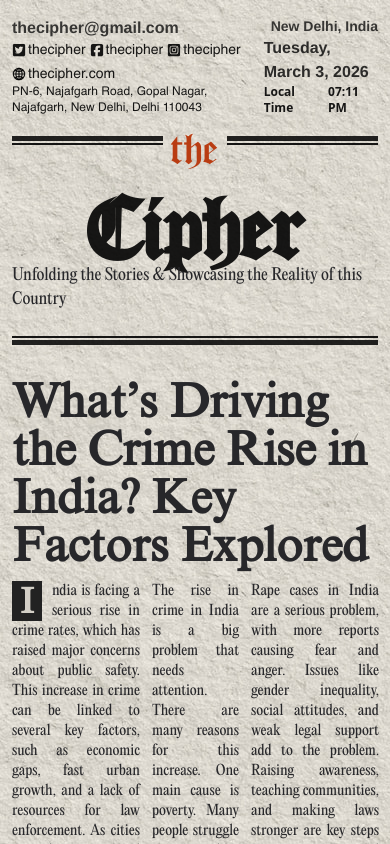
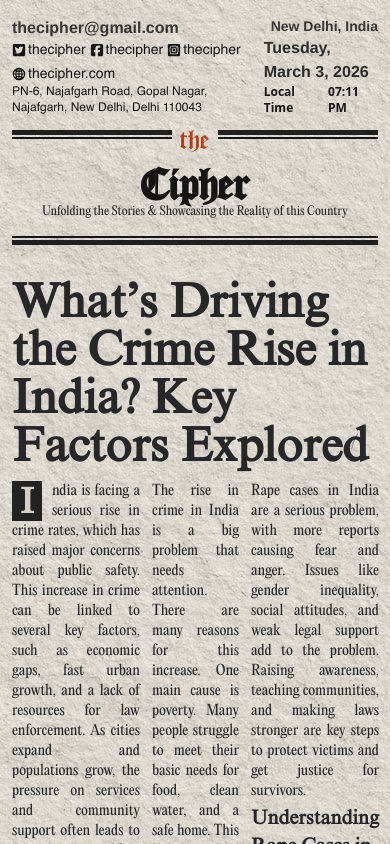
Before and after one commit to yugalkaushik/thecipher, a React (Vite) app: page / in a window 390 px wide. Shown: the top 844 px of the page. Built offline with nearby package versions, Linux system fonts and the light colour scheme.

Commit message:
style: scale masthead title and tagline across all screen sizes

```diff
--- a/src/Components/Head.tsx
+++ b/src/Components/Head.tsx
@@ -6,7 +6,7 @@ const Head = () => {
           <hr className="border-t-[5px] border-black/85" />
           <hr className="border-t-[2px] border-black/90" />
         </div>
-        <span className="mx-2 text-5xl font-OldLondon  text-themeOrange">
+        <span className="mx-2 text-3xl md:text-5xl font-OldLondon text-themeOrange">
           the
         </span>
 
@@ -15,11 +15,11 @@ const Head = () => {
           <hr className="border-t-[2px] border-black/90" />
         </div>
       </div>
-      <div className="flex flex-col gap-1 items-center pb-6">
-        <div className=" text-8xl font-semibold font-OldLondon text-black/90">
+      <div className="flex flex-col gap-1 items-center pb-4 md:pb-6">
+        <div className="text-5xl sm:text-7xl md:text-8xl font-semibold font-OldLondon text-black/90">
           Cipher
         </div>
-        <div className=" font-EditorialNew  ">
+        <div className="font-EditorialNew text-xs sm:text-sm md:text-base text-center px-2">
           Unfolding the Stories & Showcasing the Reality of this Country
         </div>
       </div>
```
